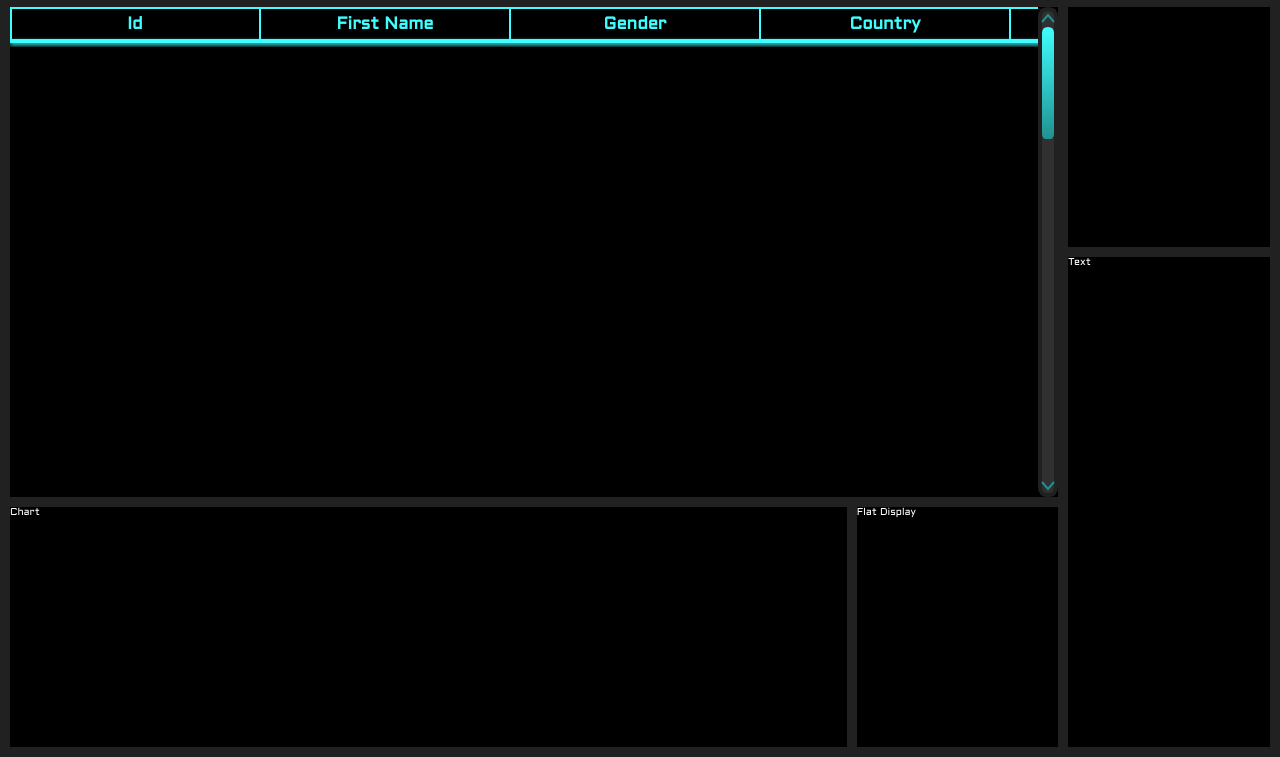
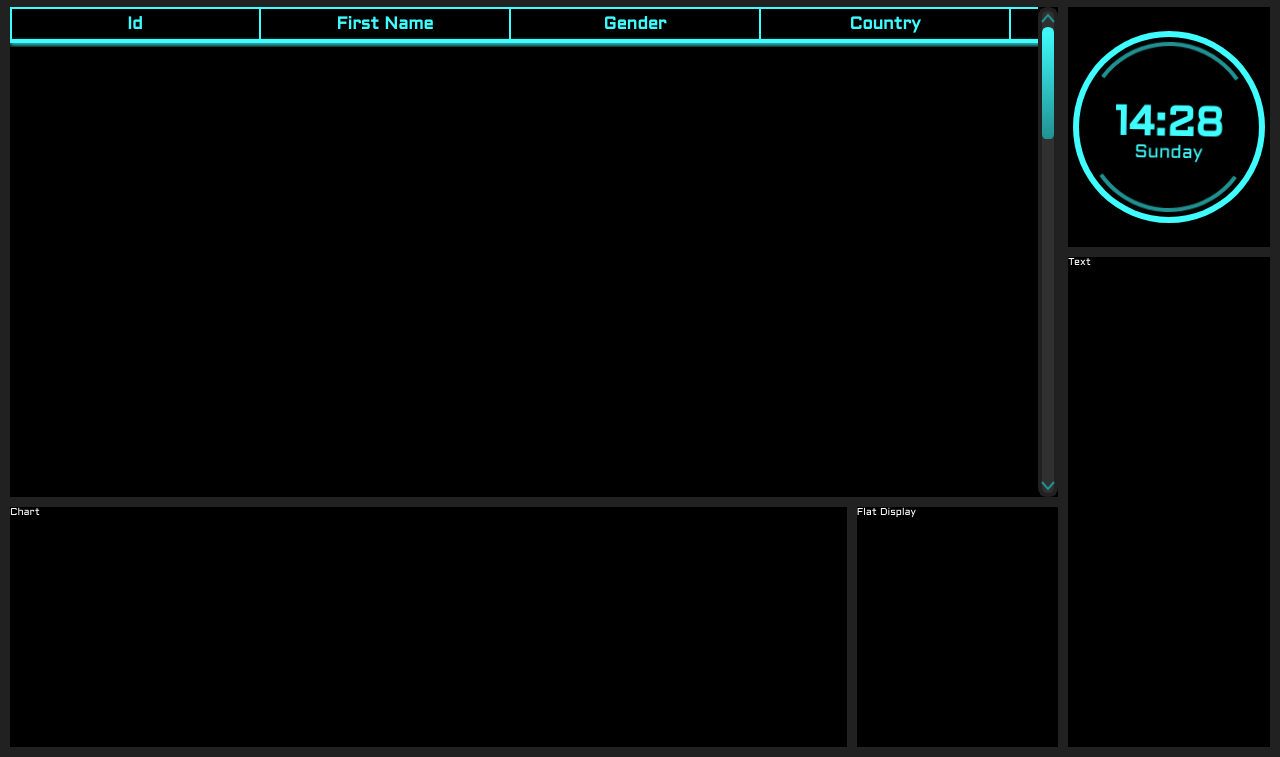
Before and after one commit to seektor/Canvas_renderer, a website built with webpack: page src/index.html in a window 1280 px wide. Shown: the part 43-800 px from the top of the page. Built offline with nearby package versions, Linux system fonts and the light colour scheme.

Commit message:
90% finished.

```diff
--- /dev/null
+++ b/src/CanvasComponents/components/DigitalDisplay/CDigitalDIsplayModel.ts
@@ -0,0 +1,18 @@
+import { AbstractCanvasModel } from '../../../CanvasRenderer/AbstractCanvasModel';
+import { CDigitalDisplayPainter } from './styles/CDigitalDisplayPainter';
+
+export class CDigitalDisplayModel extends AbstractCanvasModel {
+
+    protected canvasPainter: CDigitalDisplayPainter;
+
+    constructor() {
+        super();
+    }
+
+    public getCanvasPainter(): CDigitalDisplayPainter {
+        if (!this.canvasPainter) {
+            this.canvasPainter = new CDigitalDisplayPainter();
+        }
+        return this.canvasPainter;
+    }
+}
--- /dev/null
+++ b/src/CanvasComponents/components/DigitalDisplay/CDigitalDisplay.ts
@@ -0,0 +1,17 @@
+import { AbstractCanvasComponent } from '../../../CanvasRenderer/AbstractCanvasComponent';
+import { ViewportCtor } from '../../../CanvasRenderer/interfaces/ViewportCtor';
+import { CDigitalDisplayModel } from './CDigitalDIsplayModel';
+import { CDigitalDisplayViewport } from './CDigitalDisplayViewport';
+
+export class CDigitalDisplay extends AbstractCanvasComponent {
+
+    protected model: CDigitalDisplayModel;
+    protected viewport: CDigitalDisplayViewport;
+
+    constructor() {
+        const viewportCtor: ViewportCtor<CDigitalDisplayViewport, CDigitalDisplayModel> = (params) => new CDigitalDisplayViewport(params);
+        super(viewportCtor);
+        this.model = new CDigitalDisplayModel();
+    }
+
+}
--- /dev/null
+++ b/src/CanvasComponents/components/DigitalDisplay/CDigitalDisplayViewport.ts
@@ -0,0 +1,28 @@
+import ResizeService from '../../../app/services/resizeService/ResizeService';
+import { AbstractCanvasViewport } from '../../../CanvasRenderer/AbstractCanvasViewport';
+import { ILayerHost } from '../../../CanvasRenderer/interfaces/ILayerHost';
+import { TAbstractCanvasViewportParams, TCanvasViewportParams } from '../../../CanvasRenderer/structures/TCanvasViewportParams';
+import { CDigitalDisplayModel } from './CDigitalDIsplayModel';
+import { CDigitalDisplayMainStage } from './stages/CDigitalDisplayMainStage';
+
+export class CDigitalDisplayViewport extends AbstractCanvasViewport implements ILayerHost {
+
+    protected mainStage: CDigitalDisplayMainStage;
+    protected model: CDigitalDisplayModel;
+
+    constructor(params: TCanvasViewportParams<CDigitalDisplayModel>) {
+        const abstractParams: TAbstractCanvasViewportParams<CDigitalDisplayMainStage, CDigitalDisplayModel> = { ...params, mainStageCtor: (p) => new CDigitalDisplayMainStage(p) }
+        super(abstractParams);
+        this.setResizeService();
+        this.renderMainStage();
+    }
+
+    private setResizeService(): void {
+        if (!this.isHosted) {
+            ResizeService.subscribeToWindow(this.container, () => requestAnimationFrame(() => {
+                this.onResize();
+            }), 500);
+        }
+    }
+
+}
--- /dev/null
+++ b/src/CanvasComponents/components/DigitalDisplay/layers/CDigitalDisplayBaseLayer.ts
@@ -0,0 +1,21 @@
+import { AbstractCanvasLayer } from '../../../../CanvasRenderer/AbstractCanvasLayer';
+import { TLayerParams } from '../../../../CanvasRenderer/structures/TLayerParams';
+import { CDigitalDisplayModel } from '../CDigitalDIsplayModel';
+import { CDigitalDisplayPainter } from '../styles/CDigitalDisplayPainter';
+
+export class CDigitalDisplayBaseLayer extends AbstractCanvasLayer {
+
+    protected model: CDigitalDisplayModel;
+    private painter: CDigitalDisplayPainter;
+
+    constructor(params: TLayerParams<CDigitalDisplayModel, unknown>) {
+        super(params);
+        this.painter = this.model.getCanvasPainter();
+        this.renderSelf();
+    }
+
+    public renderSelf(): void {
+        this.painter.drawExternalCircle(this.layerContext, this.getLayerRect());
+
+    }
+}
--- /dev/null
+++ b/src/CanvasComponents/components/DigitalDisplay/layers/CDigitalDisplayContentLayer.ts
@@ -0,0 +1,20 @@
+import { AbstractCanvasLayer } from '../../../../CanvasRenderer/AbstractCanvasLayer';
+import { TLayerParams } from '../../../../CanvasRenderer/structures/TLayerParams';
+import { CDigitalDisplayModel } from '../CDigitalDIsplayModel';
+import { CDigitalDisplayPainter } from '../styles/CDigitalDisplayPainter';
+
+export class CDigitalDisplayContentLayer extends AbstractCanvasLayer {
+
+    protected model: CDigitalDisplayModel;
+    private painter: CDigitalDisplayPainter;
+
+    constructor(params: TLayerParams<CDigitalDisplayModel, unknown>) {
+        super(params);
+        this.painter = this.model.getCanvasPainter();
+        this.renderSelf();
+    }
+
+    public renderSelf(): void {
+        this.painter.renderDisplay(this.layerContext, this.getLayerRect());
+    }
+}
--- /dev/null
+++ b/src/CanvasComponents/components/DigitalDisplay/layers/CDigitalDisplayRotatorLayer.ts
@@ -0,0 +1,42 @@
+import { AbstractCanvasLayer } from '../../../../CanvasRenderer/AbstractCanvasLayer';
+import { TCoords } from '../../../../CanvasRenderer/structures/TCoords';
+import { TLayerParams } from '../../../../CanvasRenderer/structures/TLayerParams';
+import { TRect } from '../../../../CanvasRenderer/structures/TRect';
+import { CDigitalDisplayModel } from '../CDigitalDIsplayModel';
+import { CDigitalDisplayPainter } from '../styles/CDigitalDisplayPainter';
+
+export class CDigitalDisplayRotatorLayer extends AbstractCanvasLayer {
+
+    protected model: CDigitalDisplayModel;
+    private painter: CDigitalDisplayPainter;
+    private hostLayerCenter: TCoords;
+
+    constructor(params: TLayerParams<CDigitalDisplayModel, unknown>) {
+        super(params);
+        this.painter = this.model.getCanvasPainter();
+        this.updateParams();
+        this.renderSelf();
+        // setInterval(() => this.rotate(), 32);
+    }
+
+    protected updateParams() {
+        const hostDisplayRect: TRect = this.layerHost.getLayerDisplayRect();
+        this.hostLayerCenter = { x: hostDisplayRect.width * 0.5, y: hostDisplayRect.height * 0.5 };
+    }
+
+    private rotate() {
+        this.notifyRenderChanges();
+        this.globalViewport.forceRerender();
+    }
+
+    public render(context: CanvasRenderingContext2D): void {
+        context.translate(this.hostLayerCenter.x, this.hostLayerCenter.y);
+        context.rotate(Math.PI / 180);
+        context.translate(-this.hostLayerCenter.x, -this.hostLayerCenter.y);
+        super.render(context);
+    }
+
+    public renderSelf(): void {
+        this.painter.drawRotator(this.layerContext, this.getLayerRect());
+    }
+}
--- /dev/null
+++ b/src/CanvasComponents/components/DigitalDisplay/stages/CDigitalDisplayMainStage.ts
@@ -0,0 +1,84 @@
+import { AbstractCanvasStage } from '../../../../CanvasRenderer/AbstractCanvasStage';
+import { ILayer } from '../../../../CanvasRenderer/interfaces/ILayer';
+import { TLayerParams } from '../../../../CanvasRenderer/structures/TLayerParams';
+import { TLayerRenderParams } from '../../../../CanvasRenderer/structures/TLayerRenderParams';
+import { CDigitalDisplayModel } from '../CDigitalDIsplayModel';
+import { CDigitalDisplayBaseLayer } from '../layers/CDigitalDisplayBaseLayer';
+import { CDigitalDisplayContentLayer } from '../layers/CDigitalDisplayContentLayer';
+import { CDigitalDisplayRotatorLayer } from '../layers/CDigitalDisplayRotatorLayer';
+import { CDigitalDisplayPainter } from '../styles/CDigitalDisplayPainter';
+
+export class CDigitalDisplayMainStage extends AbstractCanvasStage {
+
+    private readonly externalRingPadding: number = 5;
+    private readonly ringsDifference: number = 5;
+    private readonly externalRingWidth: number = 6;
+    private readonly rotatorWidth: number = 4;
+    protected model: CDigitalDisplayModel;
+    private painter: CDigitalDisplayPainter;
+    private baseLayerRenderParams: TLayerRenderParams;
+
+    constructor(params: TLayerParams<CDigitalDisplayModel, unknown>) {
+        super(params);
+        this.painter = this.model.getCanvasPainter();
+        this.painter.setRenderProperties(this.externalRingWidth, this.rotatorWidth);
+        this.updateParams();
+        this.createLayers();
+    }
+
+    protected updateParams() {
+        const lesserDimension: number = this.layerHeight <= this.layerWidth ? this.layerHeight : this.layerWidth;
+        const dX: number = lesserDimension === this.layerHeight ? Math.round((this.layerWidth - lesserDimension) * 0.5) : 0;
+        const dY: number = lesserDimension === this.layerHeight ? 0 : Math.round((this.layerHeight - lesserDimension) * 0.5);
+        this.baseLayerRenderParams = {
+            dX: dX + this.externalRingPadding,
+            dY: dY + this.externalRingPadding,
+            height: lesserDimension - this.externalRingPadding * 2,
+            width: lesserDimension - this.externalRingPadding * 2
+        }
+    }
+
+    protected renderSelfLayer() {
+        this.model.getCanvasPainter().drawBackground(this.layerContext, this.getLayerRect());
+    }
+
+    private getRotatorLayerRenderParams(): TLayerRenderParams {
+        const translation: number = this.externalRingWidth + this.ringsDifference;
+        return {
+            dX: this.baseLayerRenderParams.dX + translation,
+            dY: this.baseLayerRenderParams.dY + translation,
+            height: this.baseLayerRenderParams.height - (translation) * 2,
+            width: this.baseLayerRenderParams.width - (translation) * 2
+        }
+    }
+
+    private getContentLayerRenderParams(): TLayerRenderParams {
+        const rotatorInnerRadius: number = this.baseLayerRenderParams.width * 0.5 - this.externalRingWidth - this.ringsDifference - this.rotatorWidth;
+        const squareHalfSide: number = rotatorInnerRadius * Math.cos(Math.PI * 0.25);
+        const squareSide: number = squareHalfSide * 2;
+        return {
+            dX: this.baseLayerRenderParams.dX + (this.baseLayerRenderParams.width - squareSide) * 0.5,
+            dY: this.baseLayerRenderParams.dY + (this.baseLayerRenderParams.height - squareSide) * 0.5,
+            height: squareSide,
+            width: squareSide
+        }
+    }
+
+    protected createLayers(): void {
+        const baseLayer: ILayer = new CDigitalDisplayBaseLayer({
+            layerHost: this, globalViewport: this.globalViewport, model: this.model, layerParamsExtractor: () => this.baseLayerRenderParams
+        });
+        this.addLayer(baseLayer);
+
+        const rotatorLayer: ILayer = new CDigitalDisplayRotatorLayer({
+            layerHost: this, globalViewport: this.globalViewport, model: this.model, layerParamsExtractor: () => this.getRotatorLayerRenderParams()
+        });
+        this.addLayer(rotatorLayer);
+
+        const contentLayer: ILayer = new CDigitalDisplayContentLayer({
+            layerHost: this, globalViewport: this.globalViewport, model: this.model, layerParamsExtractor: () => this.getContentLayerRenderParams()
+        });
+        this.addLayer(contentLayer);
+
+    }
+}
--- /dev/null
+++ b/src/CanvasComponents/components/DigitalDisplay/styles/CDigitalDisplayPainter.ts
@@ -0,0 +1,90 @@
+import { TThemeStyles } from '../../../../app/services/themingService/structures/TThemeStyles';
+import ThemingService from '../../../../app/services/themingService/ThemingService';
+import { Constants } from '../../../../app/utils/Constants';
+import { TCoords } from '../../../../CanvasRenderer/structures/TCoords';
+import { TRect } from '../../../../CanvasRenderer/structures/TRect';
+import { CanvasBasePainter } from '../../../../CanvasRenderer/utils/painter/CanvasBasePainter';
+import { TFillArcSektorStyles, TFillTextStyles } from '../../../../CanvasRenderer/utils/painter/structures/CanvasPainterTypes';
+import { TDigitalDisplayStyles } from './TDigitalDisplayStyles';
+
+export class CDigitalDisplayPainter extends CanvasBasePainter {
+
+    private styles: TDigitalDisplayStyles;
+    private externalRingWidth: number;
+    private rotatorWidth: number;
+
+    constructor() {
+        super();
+        this.externalRingWidth = 0;
+        this.rotatorWidth = 0;
+        this.applyTheme();
+    }
+
+    private applyTheme() {
+        const theme: TThemeStyles = ThemingService.getTheme();
+        this.styles = {
+            colorBackground: theme.colorBackgroundDarker,
+            colorExternalCircle: theme.colorPrimary,
+            colorInternalCircle: theme.colorPrimaryDarker,
+            colorText: theme.colorPrimary
+        }
+    }
+
+    public setRenderProperties(externalRingWidth: number, rotatorWidth: number): void {
+        this.externalRingWidth = externalRingWidth;
+        this.rotatorWidth = rotatorWidth;
+    }
+
+    public drawBackground(ctx: CanvasRenderingContext2D, rect: TRect): void {
+        this.fillRect(ctx, rect, { fillStyle: this.styles.colorBackground });
+    }
+
+    public drawExternalCircle(ctx: CanvasRenderingContext2D, rect: TRect): void {
+        this.fillCircle(ctx, rect, { fillStyle: this.styles.colorExternalCircle });
+        const ringWidth: number = this.externalRingWidth;
+        const internalFillRect: TRect = { x: rect.x + ringWidth, y: rect.y + ringWidth, width: rect.width - ringWidth * 2, height: rect.height - ringWidth * 2 };
+        this.fillCircle(ctx, internalFillRect, { fillStyle: this.styles.colorBackground });
+    }
+
+    public drawRotator(ctx: CanvasRenderingContext2D, rect: TRect): void {
+        const styles: TFillArcSektorStyles = {
+            fillStyle: this.styles.colorInternalCircle,
+            strokeStyle: this.styles.colorBackground
+        }
+        this.fillArcSector(ctx, rect, -Math.PI * 0.8, -Math.PI * 0.2, styles);
+        this.fillArcSector(ctx, rect, Math.PI * 0.2, Math.PI * 0.8, styles);
+        const ringWidth: number = this.rotatorWidth;
+        const internalFillRect: TRect = { x: rect.x + ringWidth, y: rect.y + ringWidth, width: rect.width - ringWidth * 2, height: rect.height - ringWidth * 2 };
+        styles.fillStyle = this.styles.colorBackground;
+        this.fillArcSector(ctx, internalFillRect, -Math.PI * 0.8, -Math.PI * 0.2, styles);
+        this.fillArcSector(ctx, internalFillRect, Math.PI * 0.2, Math.PI * 0.8, styles);
+        const coverRectY: number = rect.height * 0.5 - Math.sin(Math.PI * 0.2) * (rect.width * 0.5 - ringWidth);
+        const coverRectX: number = rect.width * 0.5 - Math.cos(Math.PI * 0.2) * (rect.width * 0.5 - ringWidth);
+        const squareCoverRect: TRect = { x: coverRectX, y: coverRectY, width: rect.width - coverRectX * 2, height: rect.height - coverRectY * 2 };
+        this.fillRect(ctx, squareCoverRect, styles);
+    }
+
+    public renderDisplay(ctx: CanvasRenderingContext2D, rect: TRect) {
+        const date: Date = new Date();
+        const dayNameString: string = date.toLocaleDateString(undefined, { weekday: 'long' });
+        const splitDate: string[] = date.toTimeString().split(':');
+        const hh: string = splitDate[0];
+        const mm: string = splitDate[1];
+        const timeString: string = `${hh}:${mm}`;
+        const timeHeight: number = rect.height * 0.6;
+        const dayHeight: number = rect.height * 0.4;
+        const timeCoords: TCoords = { x: rect.width * 0.5, y: timeHeight * 0.5 };
+        const dayCoords: TCoords = { x: rect.width * 0.5, y: timeHeight + dayHeight * 0.5 };
+        const styles: TFillTextStyles = {
+            fillStyle: this.styles.colorText,
+            textAlign: "center",
+            font: this.getFontStyle(Constants.fontMain, timeHeight * 0.6, 'bold'),
+            textBaseline: "top"
+        }
+        this.fillText(ctx, timeString, timeCoords, styles);
+        styles.font = this.getFontStyle(Constants.fontMain, dayHeight * 0.4);
+        styles.textBaseline = "bottom";
+        this.fillText(ctx, dayNameString, dayCoords, styles);
+    }
+
+}
--- /dev/null
+++ b/src/CanvasComponents/components/DigitalDisplay/styles/TDigitalDisplayStyles.ts
@@ -0,0 +1,6 @@
+export interface TDigitalDisplayStyles {
+    colorBackground: string;
+    colorExternalCircle: string;
+    colorInternalCircle: string;
+    colorText: string;
+}
--- a/src/CanvasComponents/components/FlatGrid/stages/CFlatGridMainStage.ts
+++ b/src/CanvasComponents/components/FlatGrid/stages/CFlatGridMainStage.ts
@@ -1,14 +1,10 @@
 import { AbstractCanvasStage } from '../../../../CanvasRenderer/AbstractCanvasStage';
-import { ILayerHost } from '../../../../CanvasRenderer/interfaces/ILayerHost';
 import { ILayer } from '../../../../CanvasRenderer/interfaces/ILayer';
+import { TLayerParams } from '../../../../CanvasRenderer/structures/TLayerParams';
+import { TLayerRenderParams } from '../../../../CanvasRenderer/structures/TLayerRenderParams';
+import { CVerticalSlider } from '../../VerticalSlider/CVerticalSlider';
 import { CFlatGridModel } from '../CFlatGridModel';
-import { TLayerParams } from '../../../../CanvasRenderer/structures/TLayerParams';
-import { CRectBaseLayer } from '../../../commonLayers/RectBaseLayer/CRectBaseLayer';
-import { TLayerRenderParams } from '../../../../CanvasRenderer/structures/TLayerRenderParams';
-import { TLayerRect } from '../../../../CanvasRenderer/structures/TLayerRect';
-import ThemingService from '../../../../app/services/themingService/ThemingService';
 import { CFlatGridStage } from './CFlatGridStage';
-import { CVerticalSlider } from '../../VerticalSlider/CVerticalSlider';
 
 export class CFlatGridMainStage extends AbstractCanvasStage {
 
@@ -19,14 +15,8 @@ export class CFlatGridMainStage extends AbstractCanvasStage {
         this.createLayers();
     }
 
-    private getMainStageLayerParams(): TLayerRenderParams {
-        const displayRect: TLayerRect = this.model.getDisplayRect();
-        return {
-            dX: 0,
-            dY: 0,
-            height: displayRect.height,
-            width: displayRect.width
-        }
+    protected renderSelfLayer(): void {
+        this.model.getCanvasPainter().drawBackground(this.layerContext, this.getLayerRect());
     }
 
     private getFlatGridLayerParams(): TLayerRenderParams {
@@ -49,9 +39,6 @@ export class CFlatGridMainStage extends AbstractCanvasStage {
     }
 
     protected createLayers(): void {
-        const backgroundLayer: ILayer = new CRectBaseLayer({ layerHost: this, globalViewport: this.globalViewport, model: this.model, layerParamsExtractor: (_layer) => this.getMainStageLayerParams(), config: { backgroundColor: ThemingService.getTheme().colorBackgroundDarker } });
-        this.addLayer(backgroundLayer);
-
         const flatGridStage: ILayer = new CFlatGridStage({
             layerHost: this, globalViewport: this.globalViewport, model: this.model, layerParamsExtractor: () => this.getFlatGridLayerParams()
         });
--- a/src/CanvasRenderer/AbstractCanvasLayer.ts
+++ b/src/CanvasRenderer/AbstractCanvasLayer.ts
@@ -127,6 +127,15 @@ export abstract class AbstractCanvasLayer implements ILayer {
         }
     }
 
+    protected getLayerRect(): TRect {
+        return {
+            height: this.layerHeight,
+            width: this.layerWidth,
+            x: 0,
+            y: 0
+        }
+    }
+
     public getLayerDisplayRect(): TRect {
         return {
             height: this.layerHeight,
--- a/src/CanvasRenderer/AbstractCanvasStage.ts
+++ b/src/CanvasRenderer/AbstractCanvasStage.ts
@@ -1,11 +1,11 @@
+import { AbstractCanvasComponent } from './AbstractCanvasComponent';
+import { AbstractCanvasLayer } from './AbstractCanvasLayer';
+import { AbstractCanvasModel } from './AbstractCanvasModel';
 import { ILayer } from './interfaces/ILayer';
 import { ILayerHost } from './interfaces/ILayerHost';
-import { AbstractCanvasLayer } from './AbstractCanvasLayer';
-import { TLayerRenderParams } from './structures/TLayerRenderParams';
-import { AbstractCanvasComponent } from './AbstractCanvasComponent';
 import { LayerType } from './structures/LayerType';
 import { TLayerParams } from './structures/TLayerParams';
-import { AbstractCanvasModel } from './AbstractCanvasModel';
+import { TLayerRenderParams } from './structures/TLayerRenderParams';
 
 export abstract class AbstractCanvasStage extends AbstractCanvasLayer implements ILayerHost {
 
@@ -37,6 +37,7 @@ export abstract class AbstractCanvasStage extends AbstractCanvasLayer implements
     public onResize(): void {
         const layerParams: TLayerRenderParams = this.layerParamsExtractor(this);
         this.updateLayer(layerParams, true);
+        this.updateParams();
         this.subLayers.forEach(layer => layer.onResize());
         this.renderSelf(true);
     }
@@ -55,11 +56,14 @@ export abstract class AbstractCanvasStage extends AbstractCanvasLayer implements
 
     protected renderSelf(notifyChanges: boolean): void {
         this.clear();
+        this.renderSelfLayer();
         this.subLayers.forEach(layer => layer.render(this.layerContext));
         if (notifyChanges) {
             this.notifyRenderChanges();
         }
     }
+
+    protected renderSelfLayer(): void { }
 
     public notifyRenderChanges(): void {
         this.hasRenderChanges = true;
--- a/src/CanvasRenderer/AbstractCanvasViewport.ts
+++ b/src/CanvasRenderer/AbstractCanvasViewport.ts
@@ -107,6 +107,10 @@ export abstract class AbstractCanvasViewport implements ILayerHost {
             this.updateEventsData();
         }
         this.model.onMainStageCreation();
+    }
+
+    public forceRerender(): void {
+        this.renderMainStage();
     }
 
     public notifyRenderChanges() {
--- a/src/CanvasRenderer/interfaces/ILayerViewport.ts
+++ b/src/CanvasRenderer/interfaces/ILayerViewport.ts
@@ -4,4 +4,5 @@ export interface ILayerViewport {
     setCursor(type: CursorType): void;
     getContainer(): HTMLElement;
     getDisplayCanvas(): HTMLCanvasElement;
+    forceRerender(): void;
 }
--- a/src/CanvasRenderer/utils/painter/CanvasBasePainter.ts
+++ b/src/CanvasRenderer/utils/painter/CanvasBasePainter.ts
@@ -1,7 +1,7 @@
+import { TCoords } from '../../structures/TCoords';
 import { TRect } from '../../structures/TRect';
+import { TFillArcSektorStyles, TFillCircleStyles, TFillRectStyles, TFillTextStyles, TLineStyles, TMeasureText, TRectStyles as TStrokeRectStyles, TRoundRectParams } from './structures/CanvasPainterTypes';
 import { TCanvasStyles } from './structures/TCanvasStyles';
-import { TRectStyles as TStrokeRectStyles, TRoundRectParams, TLineStyles, TFillRectStyles, TMeasureText, TFillTextStyles } from './structures/CanvasPainterTypes';
-import { TCoords } from '../../structures/TCoords';
 
 export class CanvasBasePainter {
 
@@ -60,6 +60,33 @@ export class CanvasBasePainter {
 
     public strokeRectPure(ctx: CanvasRenderingContext2D, rect: TRect): void {
         ctx.strokeRect(rect.x, rect.y, rect.width, rect.height);
+    }
+
+    public fillCircle(ctx: CanvasRenderingContext2D, rect: TRect, styles: Partial<TFillCircleStyles>): void {
+        const savedStyles: Partial<TCanvasStyles> = this.extractStyles(ctx, Object.keys(styles) as Array<(keyof TCanvasStyles)>);
+        this.applyStyles(ctx, styles);
+        const centerX: number = Math.floor(rect.x + rect.width * 0.5);
+        const centerY: number = Math.floor(rect.y + rect.height * 0.5);
+        const radius: number = Math.floor(rect.width * 0.5);
+        ctx.beginPath();
+        ctx.arc(centerX, centerY, radius, 0, 2 * Math.PI, false);
+        ctx.fill();
+        this.applyStyles(ctx, savedStyles);
+    }
+
+    public fillArcSector(ctx: CanvasRenderingContext2D, rect: TRect, startAngle: number, endAngle: number, styles: Partial<TFillArcSektorStyles>): void {
+        const savedStyles: Partial<TCanvasStyles> = this.extractStyles(ctx, Object.keys(styles) as Array<(keyof TCanvasStyles)>);
+        this.applyStyles(ctx, styles);
+        const centerX: number = Math.floor(rect.x + rect.width * 0.5);
+        const centerY: number = Math.floor(rect.y + rect.height * 0.5);
+        const radius: number = Math.floor(rect.width * 0.5);
+        ctx.beginPath();
+        ctx.moveTo(centerX, centerY);
+        ctx.arc(centerX, centerY, radius, startAngle, endAngle, false);
+        ctx.lineTo(centerX, centerY);
+        ctx.closePath();
+        ctx.fill();
+        this.applyStyles(ctx, savedStyles);
     }
 
     public fillText(ctx: CanvasRenderingContext2D, text: string, coords: TCoords, styles: Partial<TFillTextStyles>) {
--- a/src/CanvasRenderer/utils/painter/structures/CanvasPainterTypes.ts
+++ b/src/CanvasRenderer/utils/painter/structures/CanvasPainterTypes.ts
@@ -6,3 +6,5 @@ export type TMeasureText = Pick<TCanvasStyles, "font">;
 export type TFillTextStyles = Pick<TCanvasStyles, "fillStyle" | "font" | "textAlign" | "textBaseline">;
 export type TRectStyles = Pick<TCanvasStyles, 'strokeStyle' | 'lineWidth' | 'shadowBlur' | 'shadowColor' | 'shadowOffsetY'>;
 export type TLineStyles = Pick<TCanvasStyles, 'strokeStyle' | 'lineWidth' | 'shadowBlur' | 'shadowColor' | 'shadowOffsetY'>;
+export type TFillCircleStyles = Pick<TCanvasStyles, 'fillStyle'>;
+export type TFillArcSektorStyles = Pick<TCanvasStyles, 'fillStyle' | 'strokeStyle'>;
--- a/src/app/components/Body/Body.ts
+++ b/src/app/components/Body/Body.ts
@@ -1,3 +1,4 @@
+import { CDigitalDisplay } from '../../../CanvasComponents/components/DigitalDisplay/CDigitalDisplay';
 import { CFlatGrid } from '../../../CanvasComponents/components/FlatGrid/CFlatGrid';
 import { PointerEventHandler } from '../../../CanvasRenderer/utils/pointer-event-handler/PointerEventHandler';
 import { ReduxJarvisDb } from '../../../Database/Redux/JarvisDb/ReduxJarvisDb';
@@ -20,6 +21,12 @@ export class Body {
         const flatGridPlaceholder: HTMLElement = document.getElementById('gridPlaceholder');
         const canvasFlatGridComponent: CFlatGrid = new CFlatGrid({ tableName: 'targets' });
         canvasFlatGridComponent.createViewport(flatGridPlaceholder);
+
+        const digitalDisplayPlaceholder: HTMLElement = document.getElementById('digitalDisplayPlaceholder');
+        const canvasDigitalDisplayComponent: CDigitalDisplay = new CDigitalDisplay();
+        canvasDigitalDisplayComponent.createViewport(digitalDisplayPlaceholder);
+
+
         // const verticalSliderComponent: CVerticalSlider = new CVerticalSlider();
         // verticalSliderComponent.createViewport(this.bodyElement);
     }
--- a/src/app/components/Body/body.html
+++ b/src/app/components/Body/body.html
@@ -1,7 +1,7 @@
 <div class="body">
     <div class="body__grid">
         <div id="gridPlaceholder" style="grid-row: span 8; grid-column: span 10"></div>
-        <div style="grid-row: span 4; grid-column: span 2"></div>
+        <div id="digitalDisplayPlaceholder" style="grid-row: span 4; grid-column: span 2"></div>
         <div style="grid-row: span 8; grid-column: span 2">Text</div>
         <div style="grid-row: span 4; grid-column: span 8">Chart</div>
         <div style="grid-row: span 4; grid-column: span 2">Flat Display</div>
```
Also changed, not shown: src/CanvasComponents/components/FlatGrid/layers/CFlatGridBackgroundLayer.ts (deleted, +0 -20 lines), thoughts/TODO.md (+1 -0 lines).
